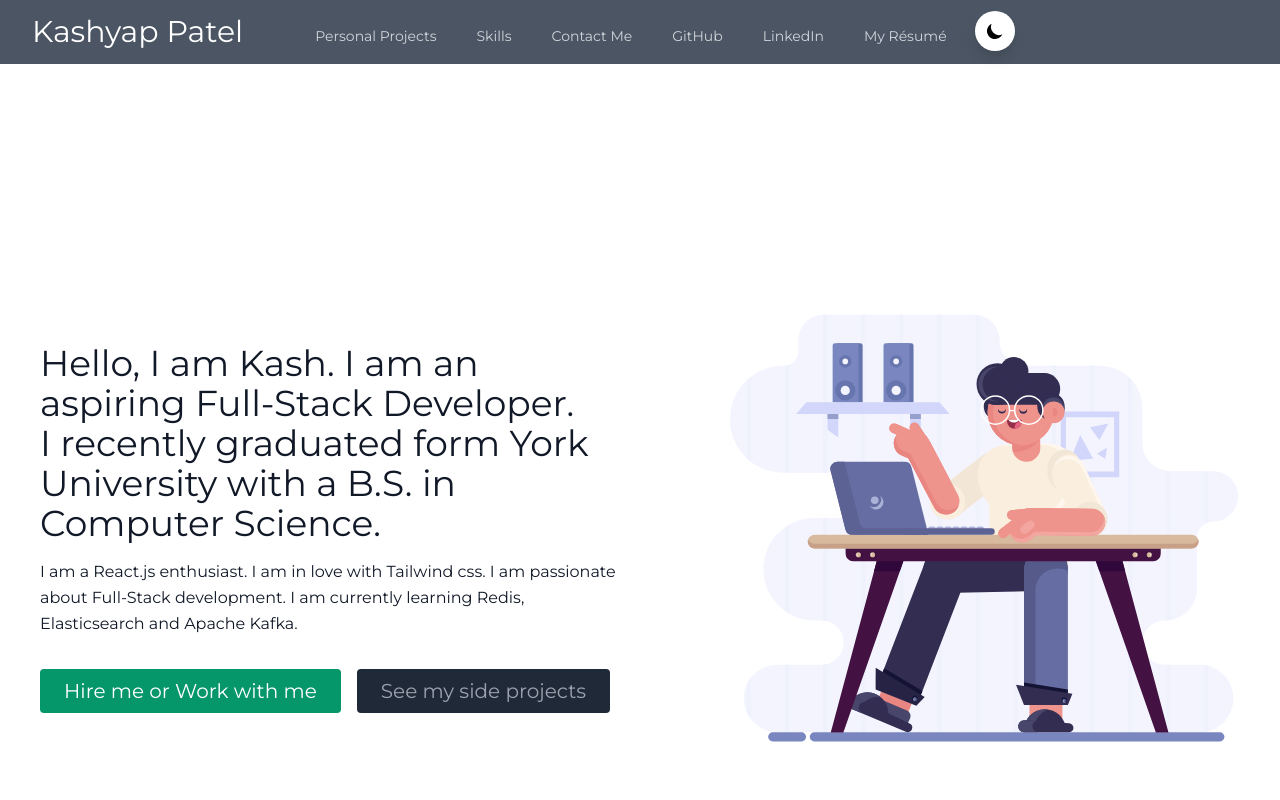
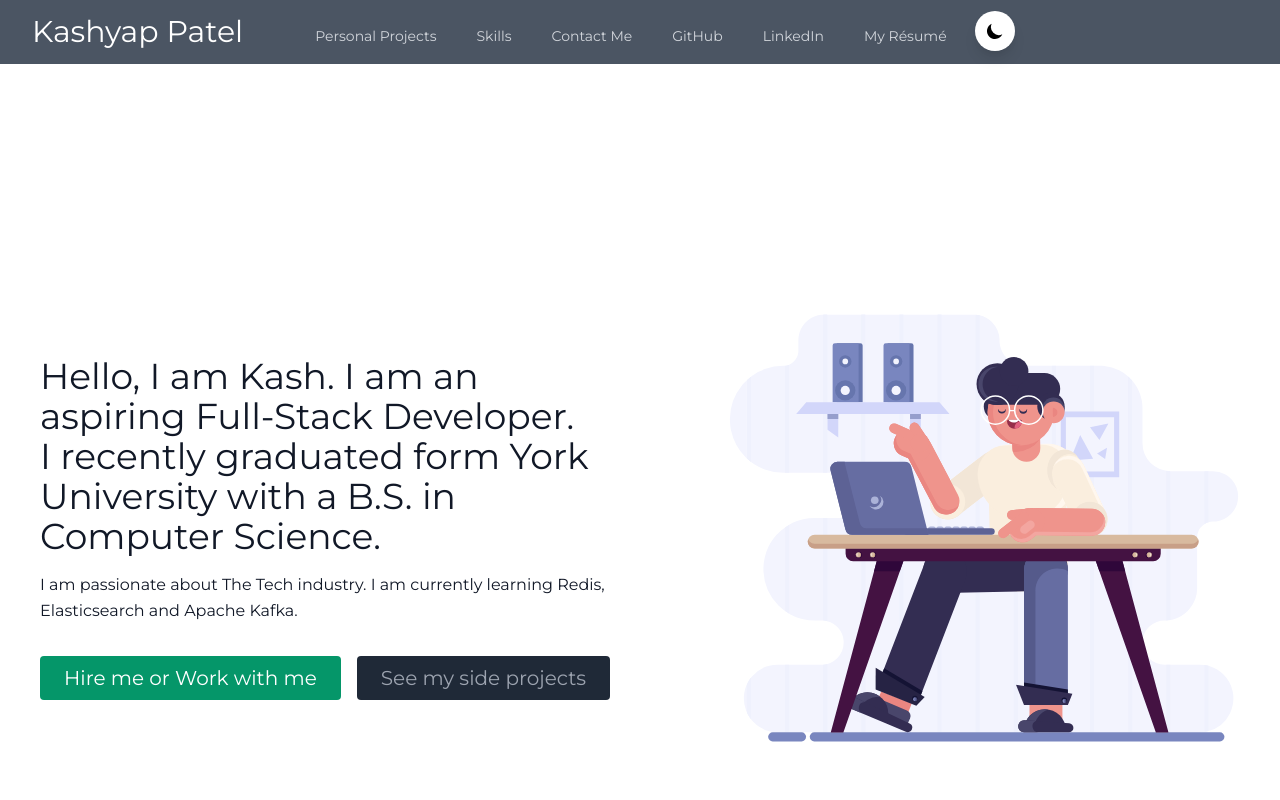
Before and after one commit to Kashyap5551/Kashyap5551.github.io, a React (Create React App) app: page / in a window 1280 px wide. Shown: the top 800 px of the page. Built offline with nearby package versions, Linux system fonts and the light colour scheme.

Commit message:
changed About.js

```diff
--- a/src/components/About.js
+++ b/src/components/About.js
@@ -11,8 +11,7 @@ export default function About() {
             York University with a B.S. in Computer Science.
           </h1>
           <p className="mb-8 leading-relaxed">
-            I am a React.js enthusiast. I am in love with Tailwind css. I am
-            passionate about Full-Stack development. I am currently learning
+            I am passionate about The Tech industry. I am currently learning
             Redis, Elasticsearch and Apache Kafka.
           </p>
           <div className="flex justify-center">
```
